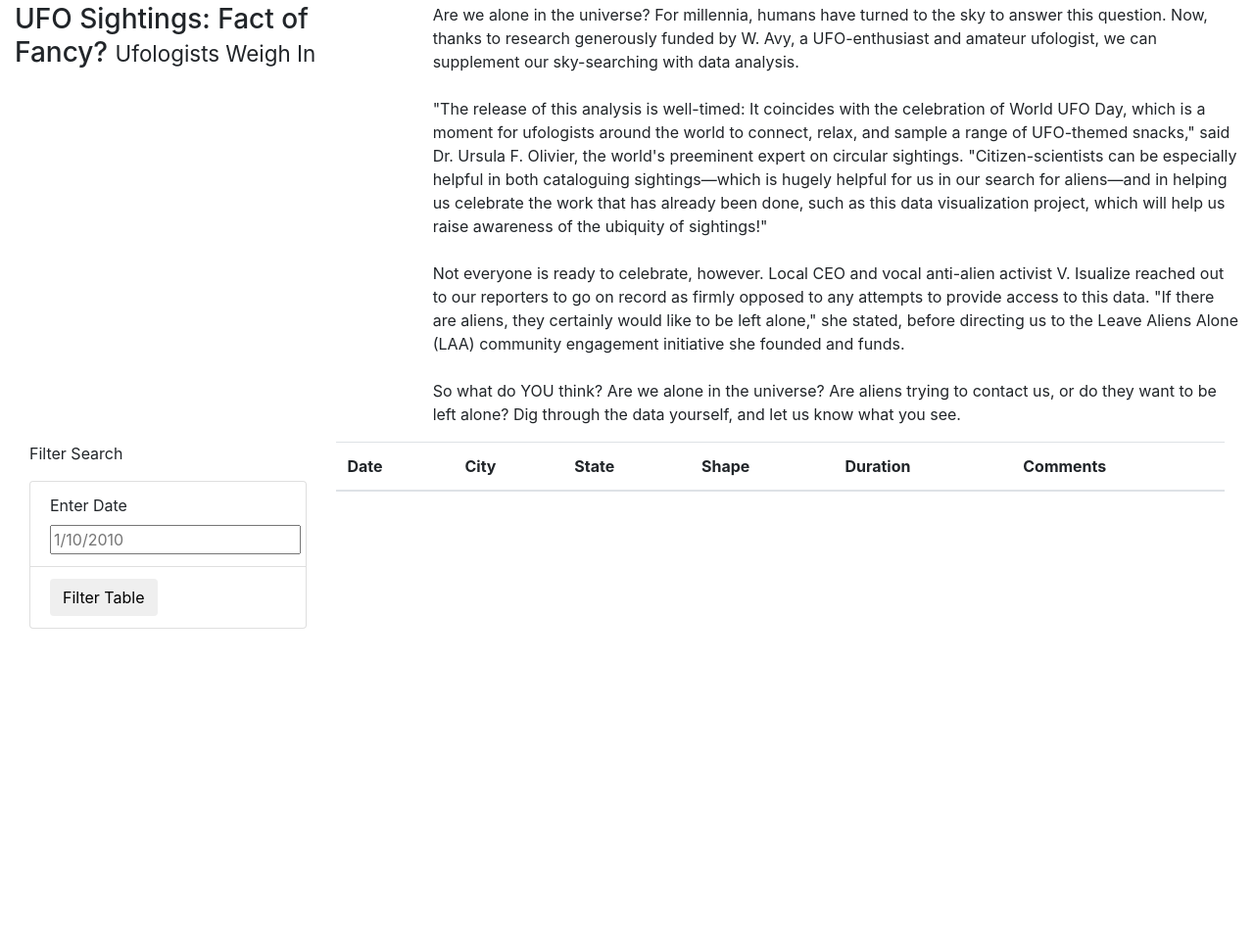
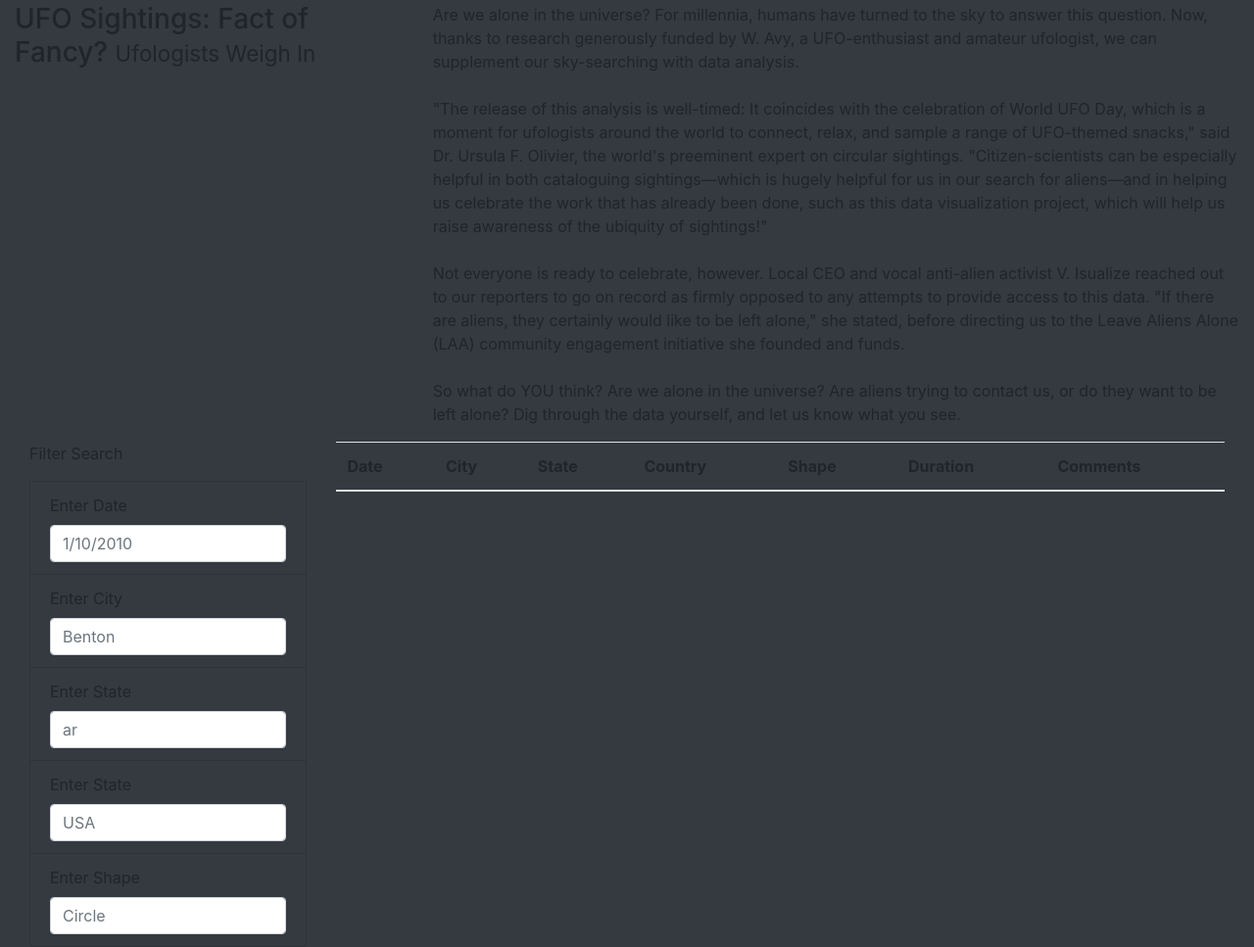
Before and after one commit to sunilam70/UFOs, a plain HTML site: page index.html in a window 1280 px wide. Shown: the part 269-1236 px from the top of the page at 98% size. Before the commit the page ends 911 px from the top, so only its background shows below. Drawn offline with nearby package versions, Linux system fonts and the light colour scheme.

Commit message:
Add files via upload

```diff
--- a/index.html
+++ b/index.html
@@ -15,10 +15,12 @@
 
 </head>
 <body>
+  <body class="bg-dark"></body>
 
     <div class="wrapper">
       <nav class="navbar navbar-expand-lg">
         <a class="navbar-brand" href="index.html">UFO Sightings</a>
+        <nav class="navbar navbar-dark bg-dark navbar-expand-lg"></nav>
       </nav>
 
 
@@ -42,17 +44,57 @@
       </div>
       <div class="container-fluid">
         <div class="row">
-          <div class="col-md-3 bg-Warning">
+          <div class="col-md-3 bg-dark">
             <form>
+              <ul class="list-group">
+
               <p>Filter Search</p>
-              <ul class="list-group">
-                <li class="list-group-item">
-                  <label for="date">Enter Date</label>
-                  <input type="text" placeholder="1/10/2010" id="datetime" />
+
+
+                <li class="list-group-item bg-dark">
+                <label for="date">Enter Date</label>
+                  <input class = "form-control"type="text" placeholder="1/10/2010" id="datetime" />
                 </li>
-                <li class="list-group-item">
-                  <button id="filter-btn" type="button" class="btn btn-default">Filter Table</button>
-                </li>
+
+
+
+
+
+                <li class="list-group-item bg-dark">
+                  <label for="State">Enter City</label>
+                  <input class="form-control" type="text" placeholder="Benton" id="city" />
+                  </li>
+
+
+
+
+
+
+                <li class="list-group-item bg-dark">
+
+                    <label for="State">Enter State</label>
+                    <input class="form-control"  type="text" placeholder="ar" id="state" />
+                  </li>
+
+
+
+
+
+                <li class="list-group-item bg-dark">
+                    <label for="State">Enter State</label>
+                    <input class="form-control"  type="text" placeholder="USA" id="country" />
+                  </li>
+
+
+
+
+
+                <li class="list-group-item bg-dark">
+                    <label for="State">Enter Shape</label>
+                    <input class="form-control"  type="text" placeholder="Circle" id="shape" />
+                  </li>
+
+
               </ul>
             </form>
           </div>
@@ -60,12 +102,15 @@
             <table class="table table-striped">
               <thead>
                 <tr>
+
                   <th>Date</th>
                   <th>City</th>
                   <th>State</th>
+                  <th>Country</th>
                   <th>Shape</th>
                   <th>Duration</th>
                   <th>Comments</th>
+
 
                 </tr>
               </thead>
@@ -78,6 +123,10 @@
 
 
     </div>
+    <script src="https://cdnjs.cloudflare.com/ajax/libs/d3/4.11.0/d3.js"></script>
+    <script src="static/js/dataA.js"></script>
+    <script src="static/js/app.js"></script>
+
 
 
 
```
